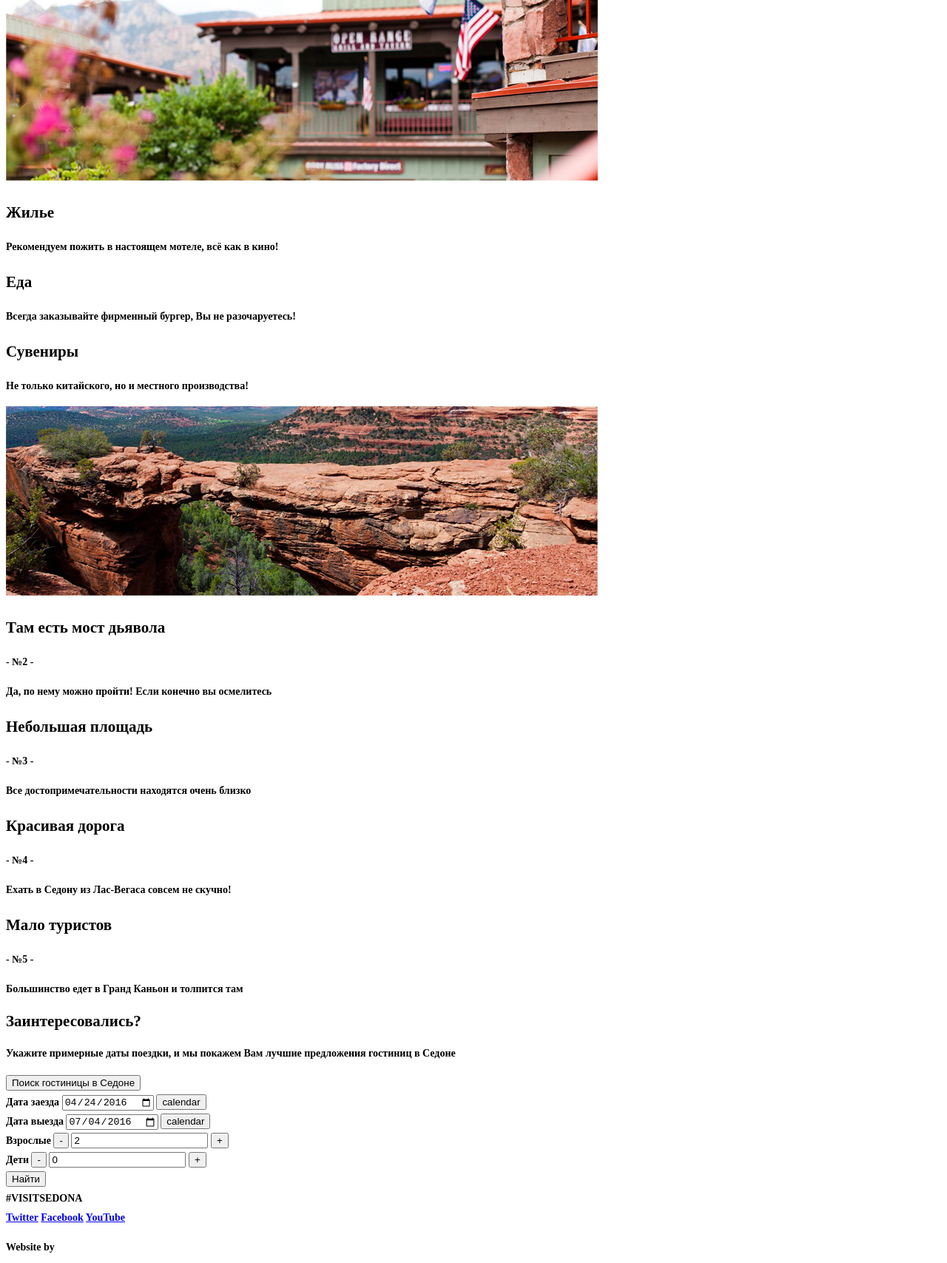
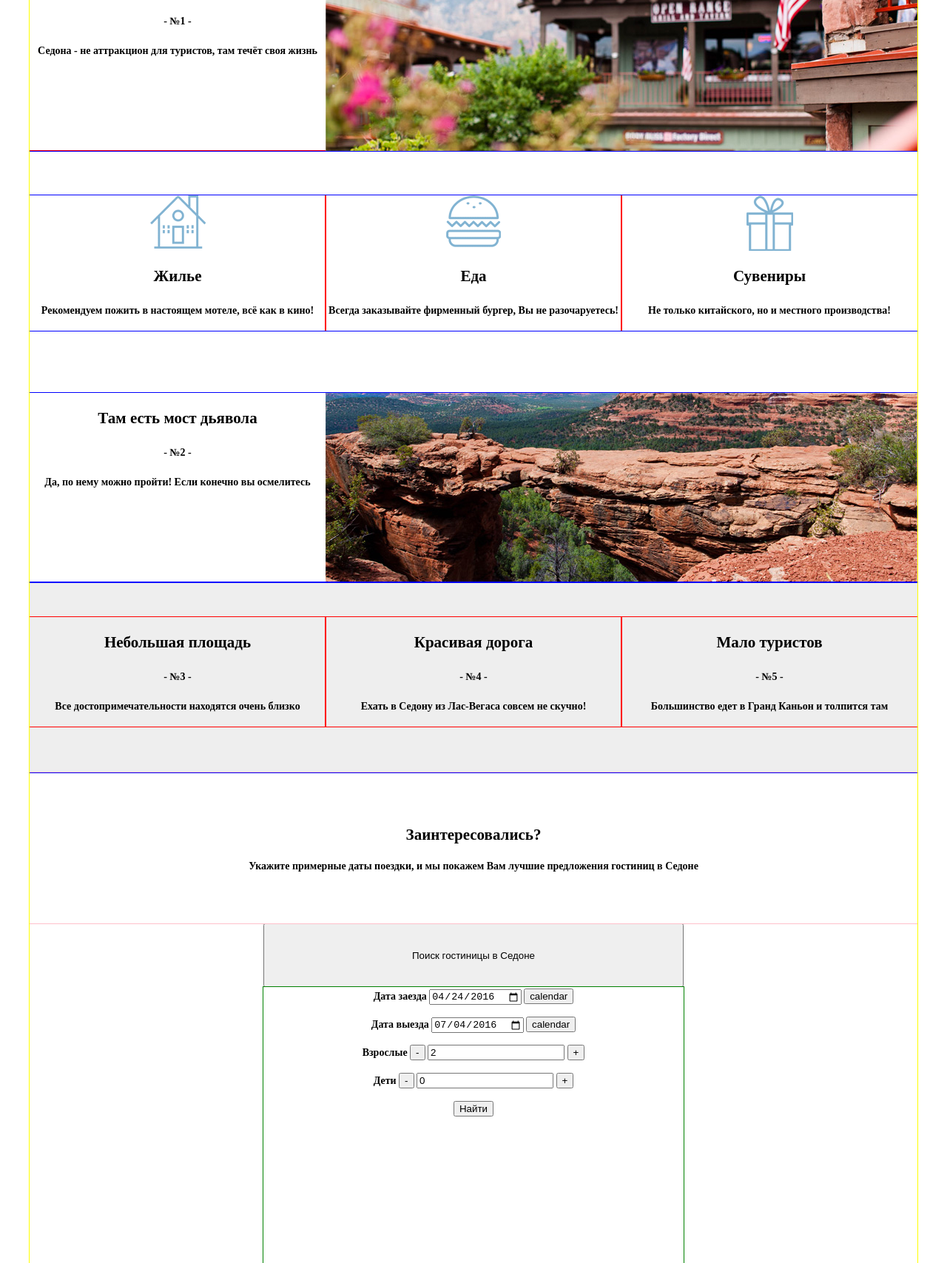
Before and after one commit to Skyscore/241805-sedona, a plain HTML site: page index.html in a window 1280 px wide. Shown: the part 845-2552 px from the top of the page at 74% size. Drawn offline with Linux system fonts and the light colour scheme.

Commit message:
Урок 4: Сетка
- Подготовил сетку для основных элементов главной страницы «Седоны»;
- начал готовить сетку каталога;

```diff
--- a/css/style.css
+++ b/css/style.css
@@ -4,6 +4,11 @@ body {
   line-height: 26px;
   font-weight: bold;
   font-size: 14px;
+  min-width: 1280px;
+  outline: 1px solid black;
+  text-align: center;
+  margin: 0;
+  padding: 0;
 }
 
 h2 {
@@ -13,3 +18,208 @@ h2 {
 h3 {
   font-size: 21px;
 }
+
+.container {
+  width: 1200px;
+  margin: 0 auto;
+  outline: 1px solid yellow;
+}
+
+.header-logo {
+  min-height: 70px;
+  float: right;
+  width: 138px;
+  height: 70px;
+}
+
+.menu-item {
+  display: inline-block;
+  min-height: 56px;
+  width: 239px;
+  outline: 1px solid red;
+  float: left;
+}
+
+.clearfix::after {
+  clear: both;
+  display: table;
+  content: "";
+}
+
+.banner {
+  margin-top: 62px;
+}
+
+.banner-picture {
+  width: 458px;
+  height: 352px;
+  margin: 0 auto 145px;
+  background-color: #a1b7c9;
+}
+
+.banner-title {
+  text-align: center;
+  margin-bottom: 55px;
+}
+
+.features-item {
+  width: 400px;
+  outline: 1px solid red;
+}
+
+.features-item-img {
+  width: 800px;
+}
+
+.features-item-dark {
+  min-height: 255px;
+}
+
+.features-row:nth-child(1) {
+  margin-bottom: 60px;
+}
+
+.features-item-dark:first-child,
+.features-item-img:last-child,
+.features-item-light {
+  float: left;
+}
+
+.features-item-img:first-child,
+.features-item-dark:last-child {
+  float: right;
+}
+
+.features-row {
+  outline: 1px solid blue;
+}
+
+.features-row:nth-child(2) {
+  margin-bottom: 84px;
+}
+
+.features-icon {
+  margin: 0 auto;
+  min-height: 75px;
+  background-repeat: no-repeat;
+  vertical-align: middle;
+}
+
+.features-icon-house {
+  background-image: url(../img/icon-house.png);
+  width: 75px;
+  height: 72px;
+}
+
+.features-icon-food {
+  background-image: url(../img/icon-burger.png);
+  width: 74px;
+  height: 69px;
+}
+
+.features-icon-gift {
+  background-image: url(../img/icon-gift.png);
+  width: 63px;
+  height: 75px;
+}
+
+.features-row:nth-child(4) {
+  padding-top: 47px;
+  padding-bottom: 62px;
+  background-color: #eeeeee;
+}
+
+.booking-intro {
+  padding-top: 53px;
+  padding-bottom: 50px;
+  outline: 1px solid pink;
+}
+
+.booking-btn {
+  width: 568px;
+  height: 86px;
+}
+
+.booking-form {
+  width: 568px;
+  min-height: 395px;
+  margin: 0 auto 0;
+  outline: 1px solid green;
+  padding-bottom: 78px;
+}
+
+.search-form-item {
+  width: 458px;
+  height: 38px;
+  margin-left: auto;
+  margin-right: auto;
+}
+
+.main-footer {
+  padding-bottom: 36px;
+  padding-top: 36px;
+}
+
+.footer-hashtag {
+  margin-left: 132px;
+  margin-right: 255px;
+  min-height: 84px;
+  float: left;
+  width: 136px;
+  outline: 1px solid green;
+}
+
+.footer-social {
+  margin-right: 212px;
+  min-height: 84px;
+  float: left;
+  width: 150px;
+  outline: 1px solid pink;
+}
+
+.footer-copyright {
+  min-height: 84px;
+  width: 241px;
+  float: right;
+  outline: 1px solid yellow;
+  margin-right: 72px;
+}
+
+.footer-copyright p {
+  width: 74px;
+  margin: auto;
+  outline: 1px solid blue;
+  display: inline;
+  vertical-align: middle;
+}
+
+.copyright-btn {
+  width: 113px;
+  margin: 0 auto;
+  outline: 1px solid red;
+  display: inline;
+  vertical-align: middle;
+}
+
+.filters {
+  margin-top: 15px;
+  min-height: 188px;
+}
+
+.filters-form-infrastructure {
+  min-height: 155px;
+  width: 240px;
+  float: left;
+}
+
+.filters-form-type {
+  min-height: 155px;
+  width: 288px;
+  float: left;
+}
+
+.filters-form-price {
+  min-height: 155px;
+  width: 328px;
+  float: right;
+}
--- a/index.html
+++ b/index.html
@@ -10,16 +10,16 @@
 <body>
 
   <header class="main-header">
-    <div class="container">
+    <div class="container clearfix">
       <nav class="main-navigation">
         <ul class="menu">
-          <li class="menu-item">Информация</li>
-          <li class="menu-item">Фото и видео</li>
-          <li class="menu-item">Карта штата</li>
-          <li class="menu-item">Гостиницы</li>
+          <li class="menu-item menu-item-left">Информация</li>
+          <li class="menu-item menu-item-left">Фото и видео</li>
+          <li class="menu-item menu-item-right">Карта штата</li>
+          <li class="menu-item menu-item-right">Гостиницы</li>
         </ul>
       </nav>
-      <img class="header-logo" src="img/header-logo.png" alt="City of Sedona" width="138px" height="70px">
+      <img class="header-logo" src="img/header-logo.png" alt="City of Sedona">
     </div>
   </header>
 
@@ -36,7 +36,7 @@
     </section>
 
     <section class="features">
-      <div class="features-row">
+      <div class="features-row clearfix">
         <div class="features-item features-item-dark">
           <h3 class="features-item-title">Настоящий городок</h3>
           <p class="features-item-index">- №1 -</p>
@@ -44,7 +44,7 @@
         </div>
         <img class="features-item-img" src="img/img-town.jpg" alt="True town" width="800px">
       </div>
-      <div class="features-row">
+      <div class="features-row clearfix">
         <div class="features-item features-item-light">
           <div class="features-icon features-icon-house"></div>
           <h3 class="features-item-title">Жилье</h3>
@@ -61,15 +61,15 @@
           <p class="features-item-description">Не только китайского, но и местного производства!</p>
         </div>
       </div>
-      <div class="features-row">
-        <img class="features-item-img" src="img/img-poco.jpg" alt="Poco Diablo" width="800px">
+      <div class="features-row clearfix">
         <div class="features-item features-item-dark">
           <h3 class="features-item-title">Там есть мост дьявола</h3>
           <p class="features-item-index">- №2 -</p>
           <p class="features-item-description">Да, по нему можно пройти! Если конечно вы осмелитесь</p>
         </div>
+        <img class="features-item-img" src="img/img-poco.jpg" alt="Poco Diablo" width="800px">
       </div>
-      <div class="features-row">
+      <div class="features-row clearfix">
         <div class="features-item features-item-light">
           <h3 class="features-item-title">Небольшая площадь</h3>
           <p class="features-item-index">- №3 -</p>
@@ -125,7 +125,7 @@
   </main>
 
   <footer class="main-footer">
-    <div class="container">
+    <div class="container clearfix">
       <div class="footer-hashtag">#VISITSEDONA</div>
       <section class="footer-social">
         <a class="social-btn social-btn-tw" href="#">Twitter</a>
```
Also changed, not shown: catalog.html (+6 -5 lines).
